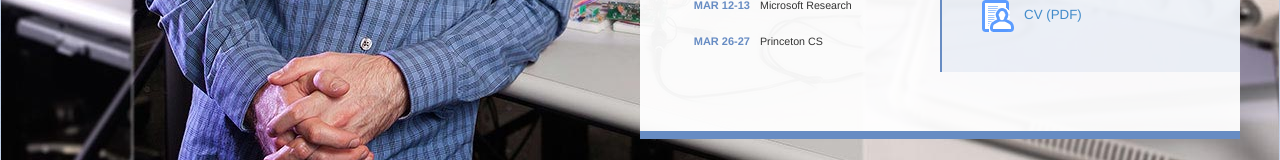
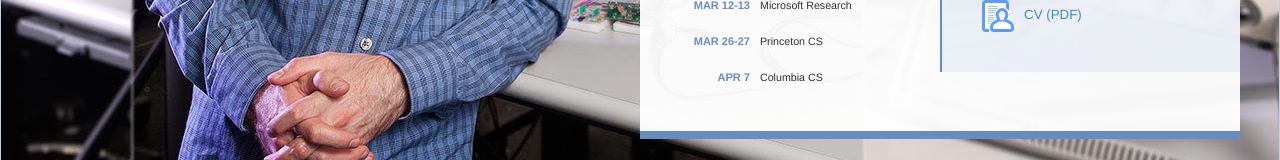
Before and after one commit to agrummer/gabe-website, a plain HTML site: page index.html in a window 1280 px wide. Shown: the part 802-962 px from the top of the page. Drawn offline with Linux system fonts and the light colour scheme.

Commit message:
updated events list

```diff
--- a/index.html
+++ b/index.html
@@ -94,6 +94,10 @@
                             <dl class="dl-horizontal">
                                 <dt>Mar 26-27</dt>
                                 <dd>Princeton CS</dd>
+                            </dl>
+                            <dl class="dl-horizontal">
+                                <dt>Apr 7</dt>
+                                <dd>Columbia CS</dd>
                             </dl>
 
                         </div>
```
